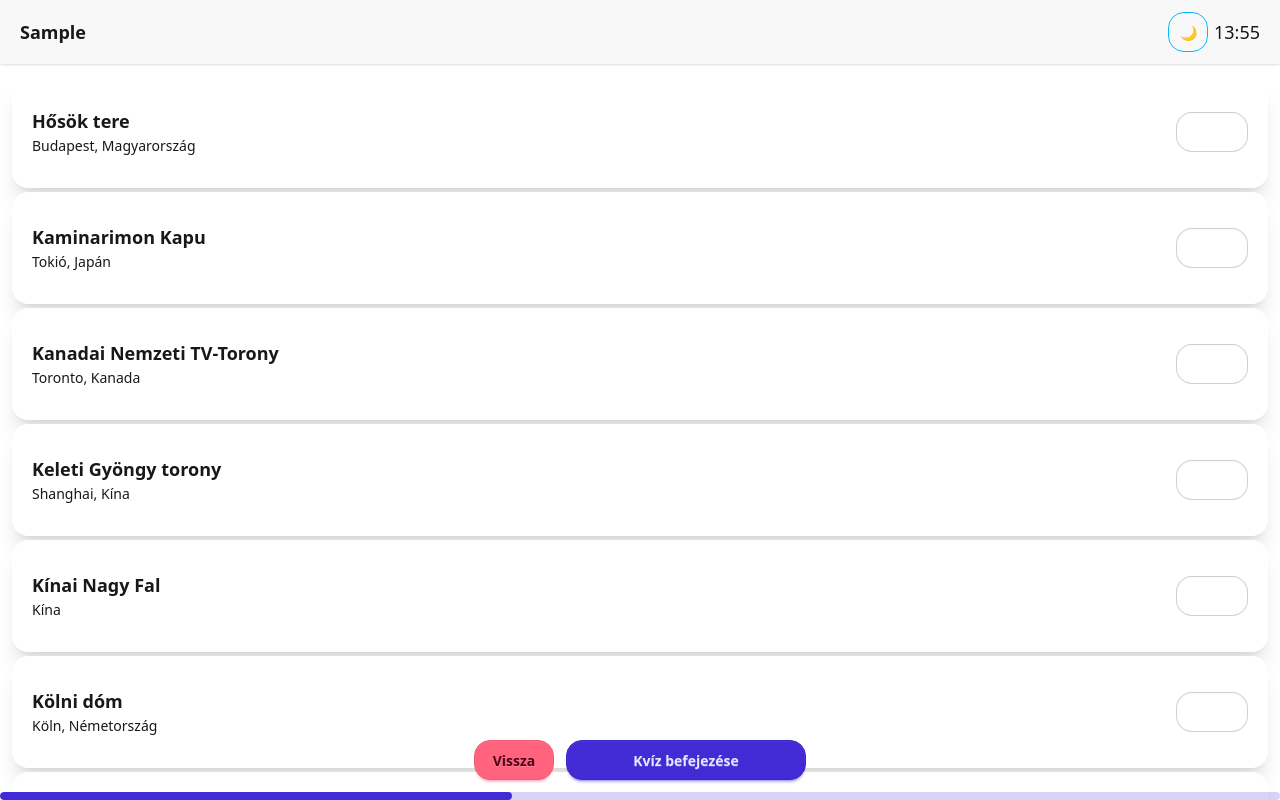
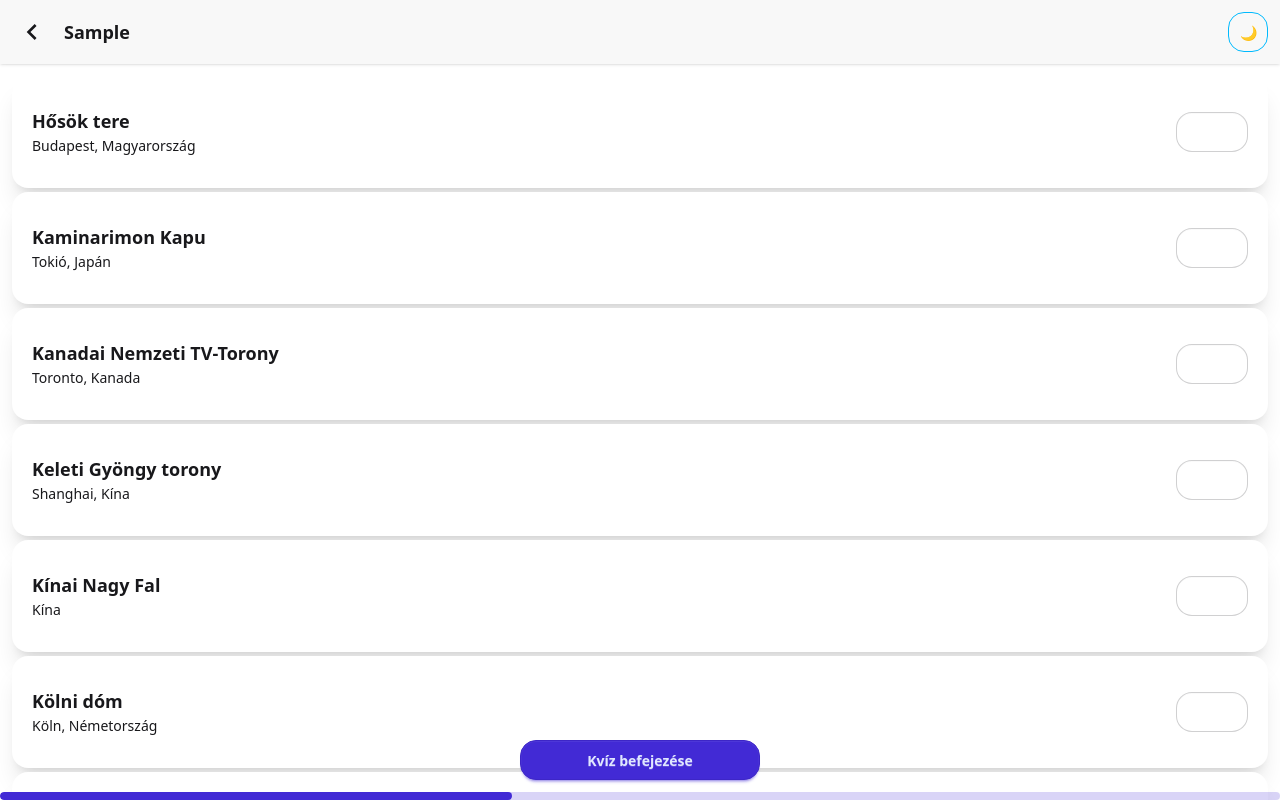
Before and after one commit to baconhoney/3DPuzzleQuiz, a React (Vite) app in the folder ClientWebpage/: page / in a window 1280 px wide. Both pictures are taken after typing "Sample" into the empty fields and a click on the button "Folytatás". Shown: the top 800 px of the page. Built offline with nearby package versions, Linux system fonts and the light colour scheme.

Commit message:
Modified Quiz layout

```diff
--- a/ClientWebpage/src/Quiz.jsx
+++ b/ClientWebpage/src/Quiz.jsx
@@ -46,6 +46,12 @@ const Quiz = () => {
         document.getElementById('quiz_finish_modal').showModal();
     };
 
+    const goBack = () => {
+        localStorage.removeItem("teamName");
+        localStorage.removeItem("quizAnswers");
+        location.reload();
+    }
+
     const sendQuiz = (e) => {
         e.preventDefault();
         const form = document.getElementById('quiz-form');
@@ -71,11 +77,11 @@ const Quiz = () => {
 
     return (
         <>
-            <div className="navbar bg-base-200 shadow-sm px-5 sticky top-0 z-50 justify-between">
-                <p className="text-lg font-bold truncate">{teamName}</p>
-                <p className="text-lg">{isQuizActive ? formattedTime : ''}</p>
-            </div>
-            <div className="absolute top-3 right-18 z-50">
+            <div className="navbar bg-base-200 shadow-sm px-3 sticky top-0 z-50 justify-between gap-3">
+                <button className="btn btn-ghost btn-circle" onClick={goBack}>
+                    <svg className="size-8 fill-current rtl:rotate-180" xmlns="http://www.w3.org/2000/svg" width="24" height="24" viewBox="0 0 24 24" strokeWidth="2.5"><path d="M15.41,16.58L10.83,12L15.41,7.41L14,6L8,12L14,18L15.41,16.58Z"></path></svg>
+                </button>
+                <p className="text-lg font-bold truncate w-full">{teamName}</p>
                 <ThemeToggle />
             </div>
 
@@ -120,16 +126,12 @@ const Quiz = () => {
 
                         <div className="flex flex-col gap-3 justify-center sticky bottom-0">
                             <div className="flex justify-center gap-3">
-                                <button className="btn btn-error w-20" onClick={() => {
-                                    localStorage.removeItem("teamName");
-                                    localStorage.removeItem("quizAnswers");
-                                    location.reload();
-                                }}>
-                                    {t("back")}
-                                </button>
                                 <button className="btn btn-primary w-60" onClick={openModal}>
                                     {t("finish")}
                                 </button>
+                                {/* <div className="btn btn-info w-20">
+                                    {isQuizActive ? formattedTime : ''}
+                                </div> */}
                             </div>
                             <progress className="progress progress-primary w-full" value="40" max="100"></progress>
                         </div>
```
